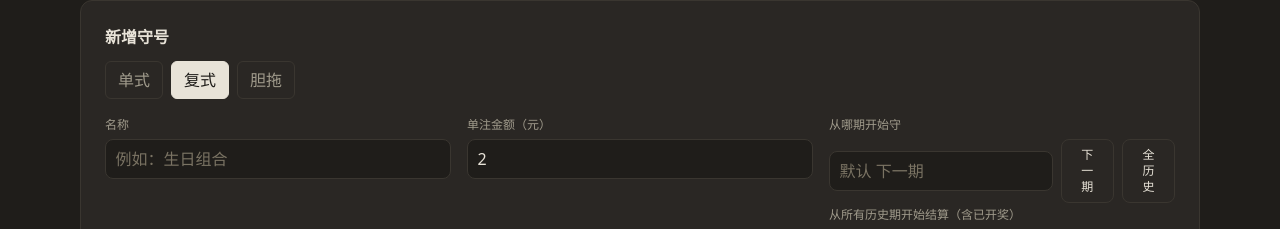
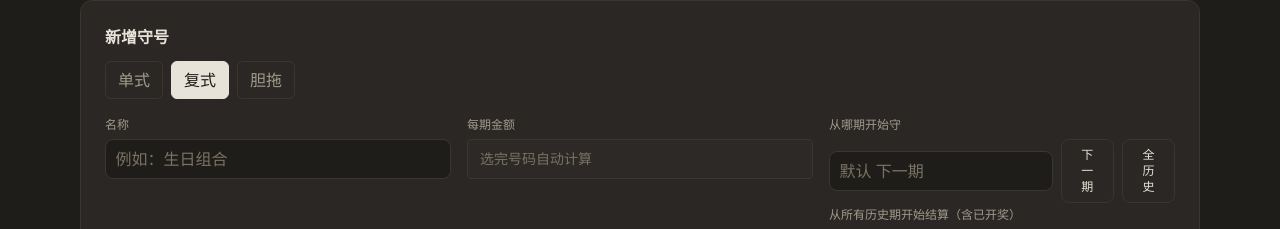
Before and after one commit to Hmuer/lucky, a Next.js app: page /bets in a window 1280 px wide. Shown: the part 207-436 px from the top of the page. Built offline with nearby package versions, Linux system fonts and the light colour scheme; no server answers; the database is empty.

Commit message:
feat: 双色球开奖监控与守号匹配
Co-authored-by: traeagent <traeagent@users.noreply.github.com>

```diff
--- a/src/app/bets/editor.tsx
+++ b/src/app/bets/editor.tsx
@@ -250,20 +250,15 @@ export function BetsEditor({ initial, defaultStartCode }: EditorProps) {
             <input className="input mt-1" value={draft.name} onChange={(e) => setDraft({ ...draft, name: e.target.value })} placeholder="例如：生日组合" />
           </div>
           <div>
-            <label className="text-xs text-ink-100">单注金额（元）</label>
-            <div className="flex items-center gap-2 mt-1">
-              <input
-                className="input"
-                type="number"
-                min={1}
-                step={1}
-                value={draft.unit_price / 100}
-                onChange={(e) => setDraft({ ...draft, unit_price: Math.round(parseFloat(e.target.value || "0") * 100) || 200 })}
-              />
-              {draftUnits > 0 && (
-                <span className="text-sm text-ink-100 whitespace-nowrap">
-                  × {draftUnits} 注 = <span className="font-mono font-semibold">{fmtYuan(draftTotal)}</span>
-                </span>
+            <label className="text-xs text-ink-100">每期金额</label>
+            <div className="mt-1 px-3 py-2 rounded border border-ink-300 bg-ink-500/30 min-h-[40px] flex flex-col justify-center">
+              {draftUnits > 0 ? (
+                <>
+                  <div className="font-mono text-base font-semibold text-ink-50">{fmtYuan(draftTotal)}</div>
+                  <div className="text-[11px] text-ink-200">{draftUnits} 注 × {(draft.unit_price / 100).toFixed(2)} 元/注（单注固定 2 元）</div>
+                </>
+              ) : (
+                <span className="text-sm text-ink-200">选完号码自动计算</span>
               )}
             </div>
           </div>
@@ -343,7 +338,6 @@ export function BetsEditor({ initial, defaultStartCode }: EditorProps) {
         {err && <div className="mt-3 text-sm text-rose-400">{err}</div>}
         <div className="mt-4 flex items-center gap-3">
           <button className="btn" disabled={busy} onClick={submit}>保存守号</button>
-          {draftUnits > 0 && <span className="text-sm text-ink-100">本期合计：<span className="font-mono font-semibold text-ink-50">{fmtYuan(draftTotal)}</span></span>}
         </div>
       </div>
 
```
